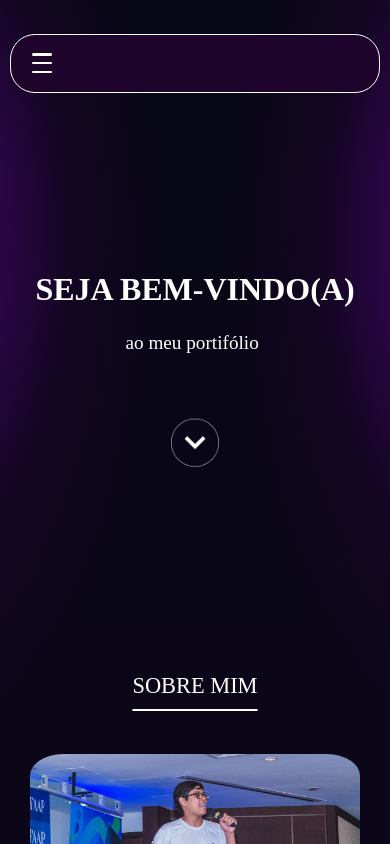
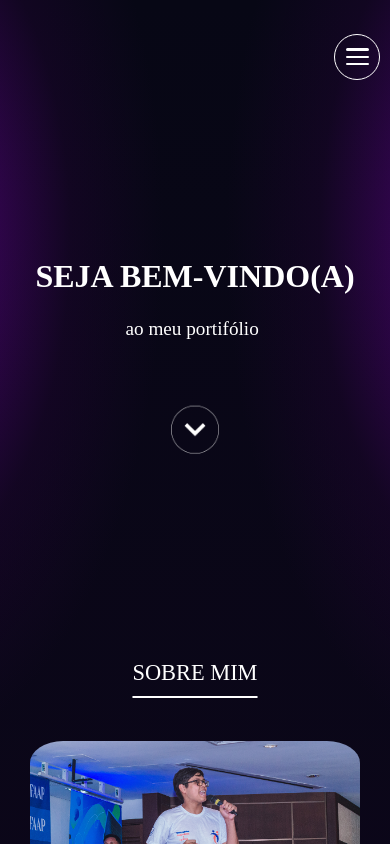
Before and after one commit to Reladislau/RenanLadislau, a React (Vite) app: page / in a window 390 px wide. Shown: the top 844 px of the page. Built offline with nearby package versions, Linux system fonts and the light colour scheme; a web font is replaced by a local one.

Commit message:
feat: Corrigindo alguns erros de CSS

```diff
--- a/src/components/AboutMe/CSS/AboutMe.module.css
+++ b/src/components/AboutMe/CSS/AboutMe.module.css
@@ -168,14 +168,14 @@
 
     .about_me_image_container {
         width: 100%;
-        max-width: 460px;
+        max-width: 620px;
         display: flex;
         justify-content: center;
     }
 
     .about_me_image_container img {
         width: 100%;
-        max-width: 420px;
+        max-width: 580px;
         height: auto;
     }
 
@@ -189,14 +189,14 @@
     .about_me_buttons {
         flex-direction: column;
         gap: 16px;
-        width: 100%;
+        width: 90%;
     }
 
     .about_me_button_contact,
     .about_me_button_cv {
         width: 100%;
         height: 48px;
-        font-size: 1rem;
+        font-size: 1.25rem;
     }
 }
 
--- a/src/components/navbar/navbar.css
+++ b/src/components/navbar/navbar.css
@@ -101,12 +101,16 @@
 @media (max-width: 768px) {
     .navbar_container {
         height: auto;
-        min-height: 8vh;
-        padding: 0.6rem 1rem;
-        width: 95vw;
-        justify-content: space-between;
+        min-height: 0;
+        padding: 0;
+        width: fit-content;
+        background: transparent;
+        border: none;
+        border-radius: 0;
+        justify-content: flex-end;
         align-items: center;
         flex-wrap: nowrap;
+        margin: 0 2.5vw 0 auto;
     }
 
     .navbar_container_scrolled {
@@ -116,24 +120,30 @@
     .navbar_hamburger {
         display: flex;
         flex-direction: column;
-        background: none;
-        border: none;
+        align-items: center;
+        justify-content: center;
+        width: 52px;
+        height: 52px;
+        background: transparent;
+        border: 1px solid #FFF;
+        border-radius: 50%;
         cursor: pointer;
-        padding: 0.5rem;
-        gap: 0.4rem;
+        padding: 0;
+        gap: 0.3rem;
         transition: all 0.3s ease;
     }
 
     .hamburger_line {
-        width: 22px;
-        height: 2.5px;
+        width: 26px;
+        height: 2.8px;
         background-color: #FFF;
         border-radius: 2px;
+        transform-origin: center;
         transition: all 0.3s ease;
     }
 
     .navbar_container.navbar_menu_open .hamburger_line:nth-child(1) {
-        transform: rotate(45deg) translate(8px, 8px);
+        transform: rotate(45deg) translate(5px, 5px);
     }
 
     .navbar_container.navbar_menu_open .hamburger_line:nth-child(2) {
@@ -141,30 +151,41 @@
     }
 
     .navbar_container.navbar_menu_open .hamburger_line:nth-child(3) {
-        transform: rotate(-45deg) translate(7px, -7px);
+        transform: rotate(-45deg) translate(5px, -5px);
     }
 
     .navbar_container .navbar_list {
-        display: none;
+        display: flex;
         flex-direction: column;
         position: absolute;
-        top: 100%;
-        left: 50%;
-        transform: translateX(-50%);
+        top: calc(100% + 0.55rem);
+        right: 0;
+        left: auto;
+        transform: none;
         background-color: #1F042B;
         border: 1px solid #FFF;
-        border-top: none;
-        border-radius: 0 0 15px 15px;
-        width: min(300px, 90vw);
+        border-radius: 15px;
+        width: min(320px, calc(100vw - 1rem));
+        max-height: 72vh;
+        overflow-y: auto;
         padding: 1rem 0;
         margin-top: 0;
         gap: 0.5rem;
         z-index: 999;
         box-sizing: border-box;
+        visibility: hidden;
+        opacity: 0;
+        transform: translateY(-8px) scale(0.98);
+        pointer-events: none;
+        transition: opacity 0.22s ease, transform 0.22s ease, visibility 0.22s ease;
+        transform-origin: top right;
     }
 
     .navbar_container .navbar_list.navbar_list_open {
-        display: flex;
+        visibility: visible;
+        opacity: 1;
+        transform: translateY(0) scale(1);
+        pointer-events: auto;
     }
 
     .navbar_container ul li {
@@ -181,17 +202,18 @@
     }
 
     .navbar_link_active {
-        background-color: rgba(255, 255, 255, 0.15);
+        background-color: #FFF;
+        color: #1C062F;
     }
 }
 
 /* ===== BREAKPOINT: 576px - Mobile ===== */
 @media (max-width: 576px) {
     .navbar_container {
-        width: 95vw;
-        padding: 0.5rem 0.8rem;
+        width: fit-content;
+        padding: 0;
         margin-top: 4vh;
-        min-height: 7vh;
+        min-height: 0;
     }
 
     .navbar_container_scrolled {
@@ -199,13 +221,18 @@
         margin-top: 4vh;
     }
 
+    .navbar_hamburger {
+        width: 46px;
+        height: 46px;
+    }
+
     .hamburger_line {
-        width: 20px;
-        height: 2.3px;
+        width: 23px;
+        height: 2.5px;
     }
 
     .navbar_list {
-        width: min(280px, 85vw);
+        width: min(300px, calc(100vw - 0.8rem));
         padding: 0.8rem 0;
     }
 
@@ -218,10 +245,10 @@
 /* ===== BREAKPOINT: 360px - Mobile Small ===== */
 @media (max-width: 360px) {
     .navbar_container {
-        width: 96vw;
-        padding: 0.4rem 0.6rem;
+        width: fit-content;
+        padding: 0;
         margin-top: 3vh;
-        min-height: 6vh;
+        min-height: 0;
     }
 
     .navbar_container_scrolled {
@@ -229,13 +256,18 @@
         margin-top: 3vh;
     }
 
+    .navbar_hamburger {
+        width: 42px;
+        height: 42px;
+    }
+
     .hamburger_line {
-        width: 18px;
-        height: 2px;
+        width: 21px;
+        height: 2.3px;
     }
 
     .navbar_list {
-        width: min(260px, 80vw);
+        width: min(280px, calc(100vw - 0.6rem));
         padding: 0.7rem 0;
     }
 
```
